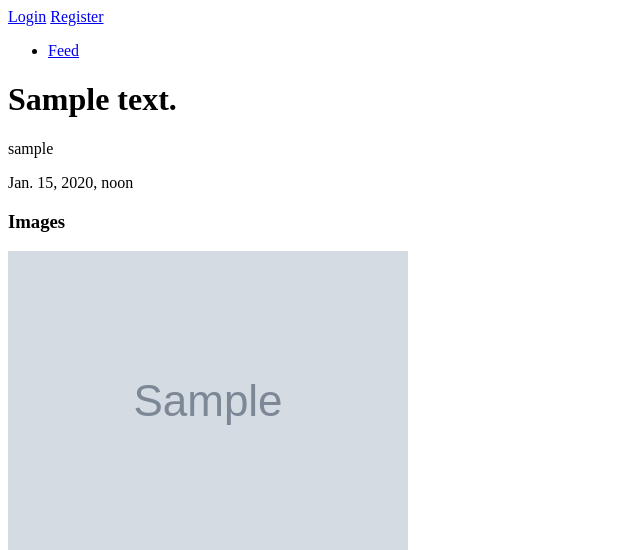
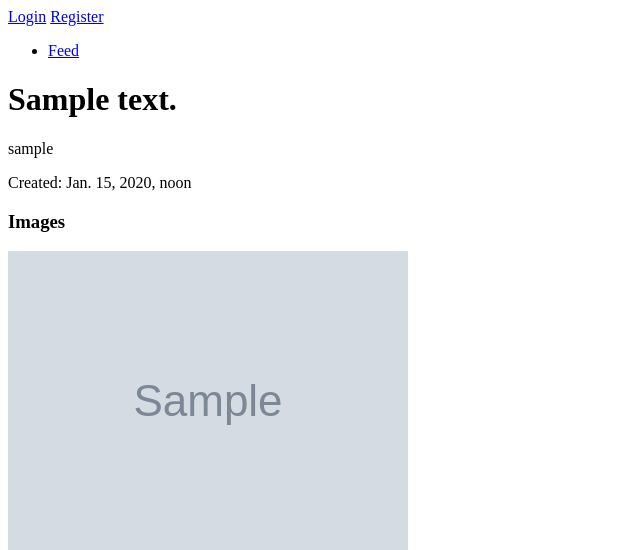
Before and after one commit to ArtemSl0/social-feed-portfolio, a Django app: page /posts/1/ in a window 1280 px wide. Shown: the top 550 px of the page, without its empty margins (0-640 px from the left). Run offline with Django 5.2, Linux system fonts and the light colour scheme; tables that the repository leaves empty hold one stand-in row (values such as "Sample post"); grey boxes marked "Sample" are stand-in pictures; some libraries are stand-ins or nearby versions.

Commit message:
Add updated_at field and show edited label on posts

```diff
--- a/feed/models.py
+++ b/feed/models.py
@@ -13,6 +13,7 @@ class Post(models.Model):
     )
     content = models.TextField()
     created_at = models.DateTimeField(auto_now_add=True)
+    updated_at = models.DateTimeField(auto_now=True)
 
     @property
     def likes_count(self):
--- a/templates/feed/post_detail.html
+++ b/templates/feed/post_detail.html
@@ -4,7 +4,10 @@
 {% block content %}
   <h1>{{ post.content }}</h1>
   <p>{{ post.author }}</p>
-  <p>{{ post.created_at }}</p>
+  <p>Created: {{ post.created_at }}</p>
+  {% if post.updated_at != post.created_at %}
+    <p>Updated: {{ post.updated_at }} <em>(edited)</em></p>
+  {% endif %}
   {% if user == post.author %}
     <a href="{% url 'feed:post-update' pk=post.pk %}" class="btn btn-secondary">Edit</a>
     <a href="{% url 'feed:post-delete' pk=post.pk %}" class="btn btn-danger">Delete</a>
```
Also changed, not shown: feed/migrations/0002_post_updated_at.py (added).
